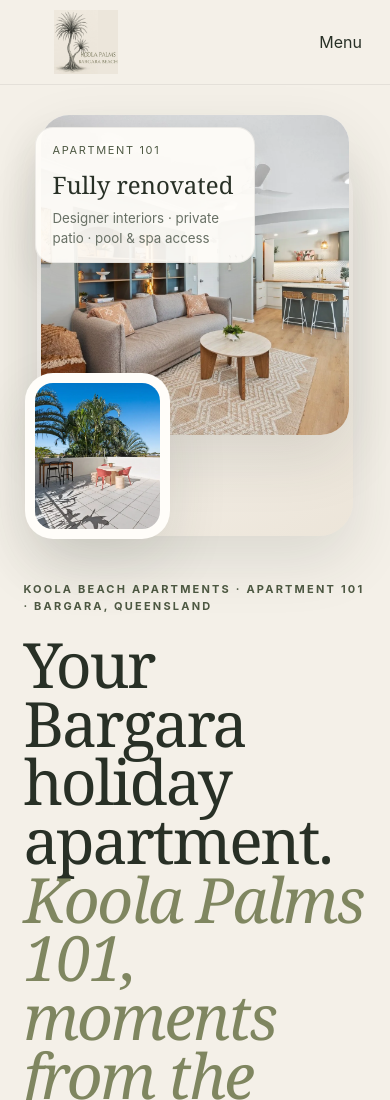
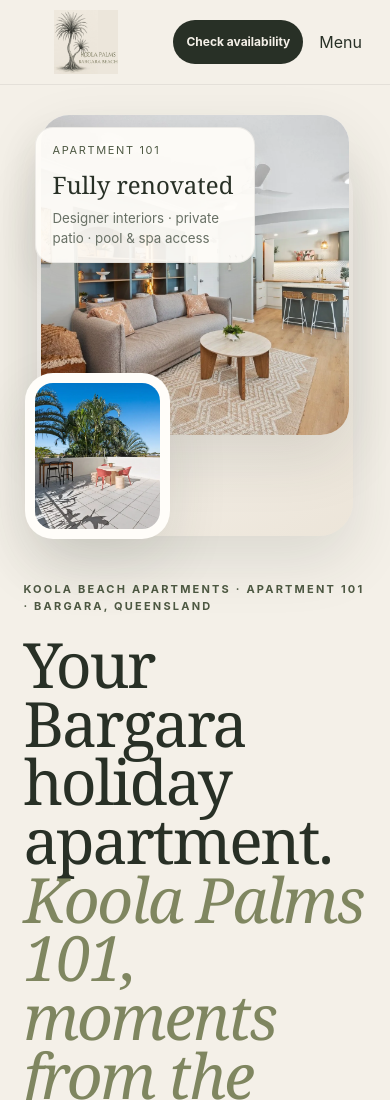
Before and after one commit to artformkitchensgosford91-netizen/koola-palms-bargara, a website: page index.html in a window 390 px wide. Shown: the top 1100 px of the page. Drawn offline with Linux system fonts and the light colour scheme.

Commit message:
Make Apartment 101 availability CTA visible in mobile header

```diff
--- a/index.html
+++ b/index.html
@@ -664,6 +664,15 @@ footer { display:flex; justify-content:space-between; align-items:center; gap:25
   .book-panel { padding: 26px 20px; }
   .booking-assurance a { text-decoration: underline; text-underline-offset: 3px; }
 }
+
+/* Compact booking shortcut visible in the mobile header. */
+.mobile-book-cta { display:none; }
+@media (max-width:980px) {
+  .site-header { gap:10px; }
+  .mobile-book-cta { display:inline-flex; align-items:center; justify-content:center; margin-left:auto; min-height:44px; padding:9px 13px; background:var(--ink); color:var(--paper); border-radius:999px; text-align:center; font-size:12px; font-weight:700; line-height:1.2; }
+  .mobile-book-cta:focus-visible { outline:3px solid var(--olive-deep); outline-offset:3px; }
+}
+@media (max-width:380px) { .mobile-book-cta { padding:8px 10px; font-size:11px; } }
 </style>
   <link rel="preconnect" href="https://www.dropbox.com" crossorigin />
   <link rel="dns-prefetch" href="//www.dropbox.com" />
@@ -674,6 +683,7 @@ footer { display:flex; justify-content:space-between; align-items:center; gap:25
       <img class="brand-logo" src="assets/koola-logo.webp" alt="Koola Palms Bargara Beach" />
       <span class="brand-unit">APARTMENT 101</span>
     </a>
+    <a class="mobile-book-cta" href="#book" aria-label="Check availability for Apartment 101">Check availability</a>
     <button class="nav-toggle" aria-expanded="false" aria-controls="main-nav">Menu</button>
     <nav id="main-nav" class="main-nav" aria-label="Main navigation">
       <a href="#stay">The apartment</a>
```
